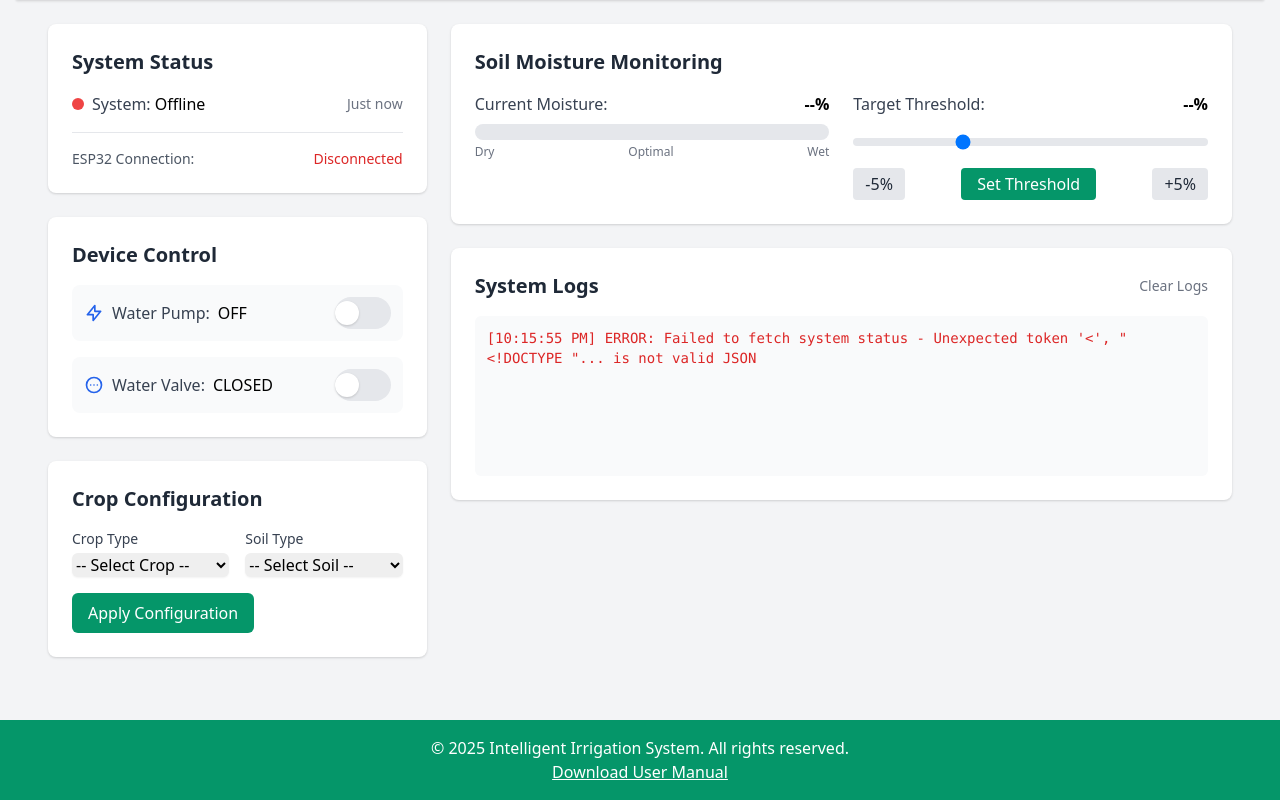
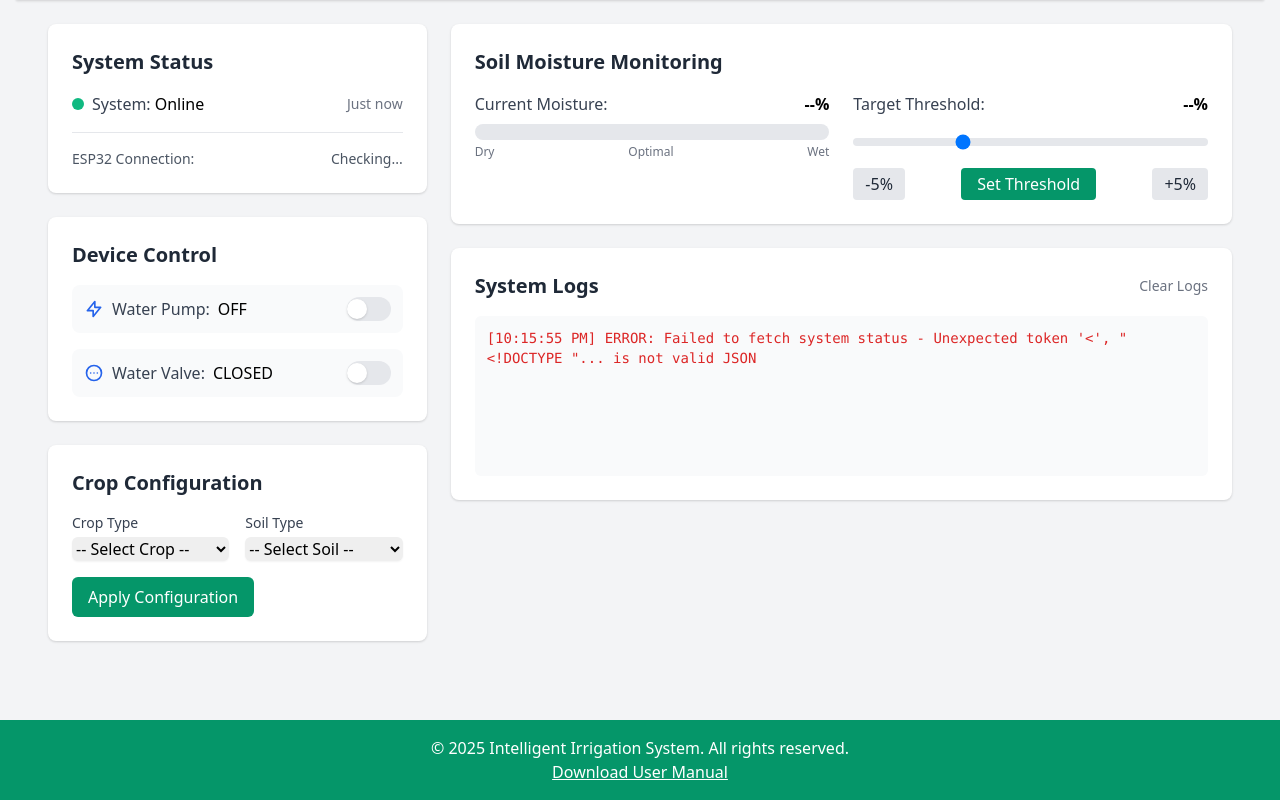
Before and after one commit to morris00-star/irrigate, a Django app: page /irrigation/control-panel/ in a window 1280 px wide. Shown: the part 208-1008 px from the top of the page. Run offline with Django 5.2, Linux system fonts and the light colour scheme; the visitor is signed in with stand-in values (Sample User, id 1); data that the repository does not hold is empty; parts of the project's set-up code (start-up, migrations or seed data) failed here and were passed over.

Commit message:
improved control panel_2_throttling_2

```diff
--- a/irrigation/templates/irrigation/control_panel.html
+++ b/irrigation/templates/irrigation/control_panel.html
@@ -52,9 +52,9 @@
                                     <span class="text-gray-700">Water Pump:</span>
                                     <span class="ml-2 font-medium" id="pump-status">OFF</span>
                                 </div>
-                                <button id="toggle-pump" class="relative inline-flex items-center h-8 rounded-full w-14 transition-colors focus:outline-none focus:ring-2 focus:ring-offset-2 focus:ring-blue-500 bg-gray-200">
+                                <button id="toggle-pump" class="relative inline-flex h-6 w-11 items-center rounded-full transition-colors duration-200 focus:outline-none focus:ring-2 focus:ring-offset-2 focus:ring-blue-500 bg-gray-200">
                                     <span class="sr-only">Toggle Pump</span>
-                                    <span id="pump-toggle-circle" class="translate-x-0 inline-block h-6 w-6 rounded-full bg-white shadow transform transition-transform"></span>
+                                    <span id="pump-toggle-circle" class="translate-x-0 inline-block h-5 w-5 rounded-full bg-white shadow transform transition-transform duration-200"></span>
                                 </button>
                             </div>
                         </div>
@@ -69,9 +69,9 @@
                                     <span class="text-gray-700">Water Valve:</span>
                                     <span class="ml-2 font-medium" id="valve-status">CLOSED</span>
                                 </div>
-                                <button id="toggle-valve" class="relative inline-flex items-center h-8 rounded-full w-14 transition-colors focus:outline-none focus:ring-2 focus:ring-offset-2 focus:ring-blue-500 bg-gray-200">
+                                <button id="toggle-valve" class="relative inline-flex h-6 w-11 items-center rounded-full transition-colors duration-200 focus:outline-none focus:ring-2 focus:ring-offset-2 focus:ring-blue-500 bg-gray-200">
                                     <span class="sr-only">Toggle Valve</span>
-                                    <span id="valve-toggle-circle" class="translate-x-0 inline-block h-6 w-6 rounded-full bg-white shadow transform transition-transform"></span>
+                                    <span id="valve-toggle-circle" class="translate-x-0 inline-block h-5 w-5 rounded-full bg-white shadow transform transition-transform duration-200"></span>
                                 </button>
                             </div>
                         </div>
@@ -219,7 +219,8 @@
     lastUpdated: new Date(),
     esp32Connected: false,
     currentCrop: null,
-    currentSoil: null
+    currentSoil: null,
+    lastMoistureUpdate: new Date()
 };
 
 // DOM Elements
@@ -265,7 +266,7 @@
 document.addEventListener('DOMContentLoaded', function() {
     setupEventListeners();
     fetchSystemStatus();
-    setInterval(fetchSystemStatus, 5000); // Refresh every 5 seconds
+    setInterval(fetchSystemStatus, 3000); // Refresh every 3 seconds
 });
 
 // Event Listeners Setup
@@ -299,21 +300,15 @@
 
 // Toggle Device Function
 async function toggleDevice(deviceType) {
-    if (!systemState.esp32Connected) {
-        showToast('ESP32 is not connected', 'error');
-        return;
-    }
-
     const button = elements[`toggle${deviceType.charAt(0).toUpperCase() + deviceType.slice(1)}`];
     const circle = elements[`${deviceType}ToggleCircle`];
     const statusElement = elements[`${deviceType}Status`];
     const deviceName = deviceType === 'pump' ? 'Water Pump' : 'Water Valve';
-    const action = systemState[deviceType] ? 'turn_off' : 'turn_on';
+    const newState = !systemState[deviceType];
 
     // Visual feedback before API call
     button.disabled = true;
-    circle.classList.add('translate-x-0', 'bg-gray-300');
-    circle.classList.remove('translate-x-6', 'bg-white');
+    updateToggleButton(deviceType, newState);
 
     try {
         const response = await fetch('/api/control/', {
@@ -366,11 +361,11 @@
         button.classList.remove('bg-gray-200');
         button.classList.add('bg-green-500');
         circle.classList.remove('translate-x-0');
-        circle.classList.add('translate-x-6');
+        circle.classList.add('translate-x-5');
     } else {
         button.classList.remove('bg-green-500');
         button.classList.add('bg-gray-200');
-        circle.classList.remove('translate-x-6');
+        circle.classList.remove('translate-x-5');
         circle.classList.add('translate-x-0');
     }
 }
@@ -492,12 +487,20 @@
 
         const data = await response.json();
 
-        // Update connection status
-        const esp32Connected = data.esp32_connected || false;
-        updateConnectionStatus(esp32Connected);
+        // Check for moisture changes to verify ESP32 connection
+        if (typeof data.moisture !== 'undefined') {
+            const moistureChanged = data.moisture !== systemState.moisture;
+            if (moistureChanged) {
+                systemState.lastMoistureUpdate = new Date();
+            }
 
-        // Update moisture display
-        if (typeof data.moisture !== 'undefined') {
+            // ESP32 is considered connected if we got a moisture reading in the last 10 seconds
+            const secondsSinceLastUpdate = (new Date() - systemState.lastMoistureUpdate) / 1000;
+            const esp32Connected = secondsSinceLastUpdate < 10;
+
+            updateConnectionStatus(esp32Connected);
+
+            // Update moisture display
             systemState.moisture = data.moisture;
             elements.moistureLevel.textContent = `${systemState.moisture}%`;
             elements.moistureBar.style.width = `${systemState.moisture}%`;
@@ -533,6 +536,9 @@
 
 // Update connection status display
 function updateConnectionStatus(connected) {
+    // Only update if status changed
+    if (systemState.esp32Connected === connected) return;
+
     systemState.esp32Connected = connected;
 
     if (connected) {
@@ -544,6 +550,8 @@
         // Enable control buttons
         elements.togglePump.disabled = false;
         elements.toggleValve.disabled = false;
+
+        logMessage("ESP32 connection established");
     } else {
         elements.esp32Status.textContent = 'Disconnected';
         elements.esp32Status.className = 'font-medium text-red-600';
@@ -555,6 +563,7 @@
         elements.toggleValve.disabled = true;
 
         showToast('ESP32 is disconnected', 'error');
+        logMessage("WARNING: ESP32 disconnected");
     }
 }
 
@@ -593,29 +602,35 @@
 </script>
 
 <style>
-.toggle-btn {
-    @apply relative inline-flex items-center h-8 rounded-full w-14 transition-colors focus:outline-none focus:ring-2 focus:ring-offset-2 focus:ring-blue-500;
+/* Toggle Switch Styles */
+.toggle-switch {
+    @apply relative inline-flex h-6 w-11 items-center rounded-full transition-colors duration-200 focus:outline-none focus:ring-2 focus:ring-offset-2 focus:ring-blue-500;
 }
 
-.toggle-btn:disabled {
+.toggle-switch:disabled {
     @apply opacity-50 cursor-not-allowed;
 }
 
-.toggle-btn-circle {
-    @apply inline-block h-6 w-6 rounded-full shadow transform transition-transform;
+.toggle-switch-circle {
+    @apply inline-block h-5 w-5 rounded-full bg-white shadow transform transition-transform duration-200;
 }
 
-.animate-spin {
-    animation: spin 1s linear infinite;
+/* Button Styles */
+button {
+    @apply transition-colors duration-200;
 }
 
-@keyframes spin {
-    from { transform: rotate(0deg); }
-    to { transform: rotate(360deg); }
+button:disabled {
+    @apply opacity-50 cursor-not-allowed;
+}
+
+/* Input Styles */
+input[type="range"] {
+    @apply transition-colors duration-200;
 }
 
 /* Smooth transitions for all interactive elements */
-button, input[type="range"], select {
+button, input, select {
     @apply transition-colors duration-200;
 }
 </style>
```
